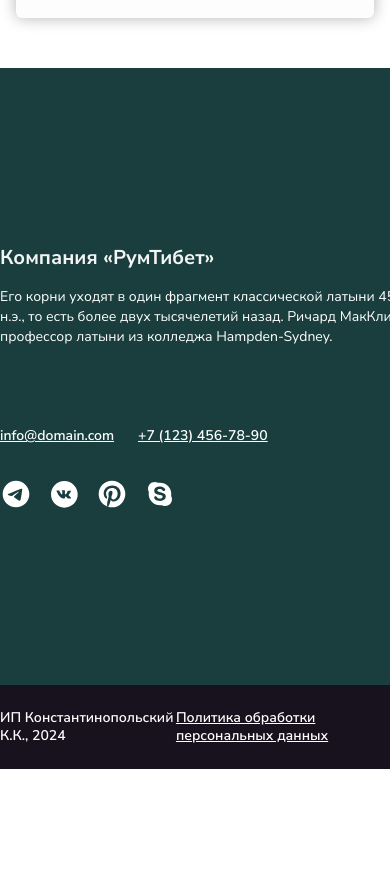
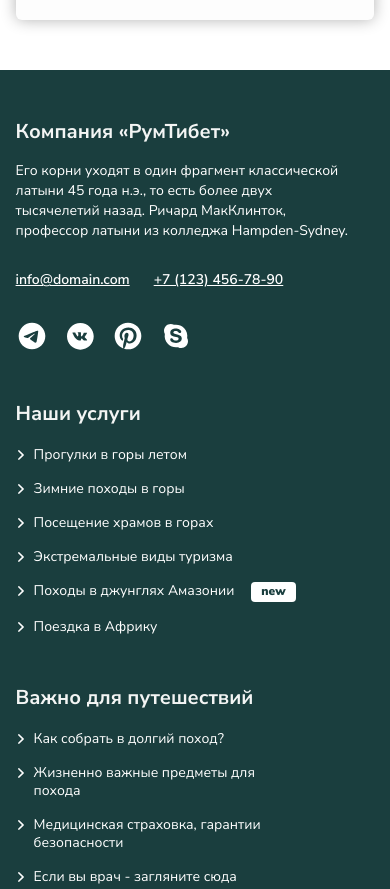
Before and after one commit to darkmyrrh/rumtibet, a React app: page / in a window 390 px wide. Shown: the part 4785-5674 px from the top of the page. Before the commit the page ends 5554 px from the top, so only its background shows below. Built offline with nearby package versions, Linux system fonts and the light colour scheme.

Commit message:
Feat: сверстать мобильную версию футера

```diff
--- a/src/components/AboutTour/AboutTour.css
+++ b/src/components/AboutTour/AboutTour.css
@@ -46,6 +46,7 @@
     background-repeat: no-repeat;
     background-size: 22px 22px;
     background-position: center;
+    cursor: pointer;
 }
 
 .about-tour__info {
--- a/src/components/Footer/Footer.css
+++ b/src/components/Footer/Footer.css
@@ -171,5 +171,34 @@
 @media all and (max-width: 420px) {
     .footer {
         margin: 0 auto;
+        padding-top: 50px;
+    }
+    .footer__container {
+        width: 92%;
+        display: flex;
+        flex-direction: column;
+    }
+    .footer__company-info {
+        margin: 0;
+        max-width: 334px;
+    }
+    .footer__paragraph {
+        margin-bottom: 30px;
+    }
+    .footer__social-links {
+        margin-top: 30px;
+    }
+    .footer__nav {
+        margin: 50px 0 0;
+    }
+    .footer__nav:last-of-type {
+        margin-left: 0;
+    }
+    .footer__copyright-container {
+        padding-top: 20px;
+        padding-bottom: 20px;
+        flex-direction: column;
+        text-align: center;
+        row-gap: 8px;
     }
 }
--- a/src/components/Subscription/Subscription.css
+++ b/src/components/Subscription/Subscription.css
@@ -38,6 +38,7 @@
     grid-row: 1/ span 2;
     grid-column: 2;
 }
+
 .subscription__form-label {
     margin: 0;
     padding: 0;
@@ -46,6 +47,7 @@
     line-height: 125%;
     display: block;
 }
+
 .subscription__form-input {
     margin: 8px 16px 8px 0;
     padding: 12px 16px;
@@ -73,6 +75,7 @@
     margin: 0;
     padding: 12px 24px;
 }
+
 .subscription__form-text {
     margin: 0;
     padding: 0;
@@ -80,11 +83,13 @@
     line-height: 128%;
     font-weight: 600;
 }
+
 .subscription__form-link {
     color: #18121E;
     cursor: pointer;
     transition: color 0.3s ease;
 }
+
 .subscription__form-link:hover {
     color: #F2BE22;
 }
@@ -105,17 +110,20 @@
     }
 
     .subscription__subtitle {
-        margin: 8px 0 16px;
+        margin: 8px 0 18px;
         font-size: 24px;
-        max-width: 312px;
+        max-width: 310px;
     }
 
     .subscription__form {
         max-width: 310px;
     }
+
     .subscription__form-input {
         margin-bottom: 16px;
+        width: 100%;
     }
+
     .subscription__form-submit {
         margin-bottom: 24px;
         max-width: 310px;
```
Also changed, not shown: 1 other file.
